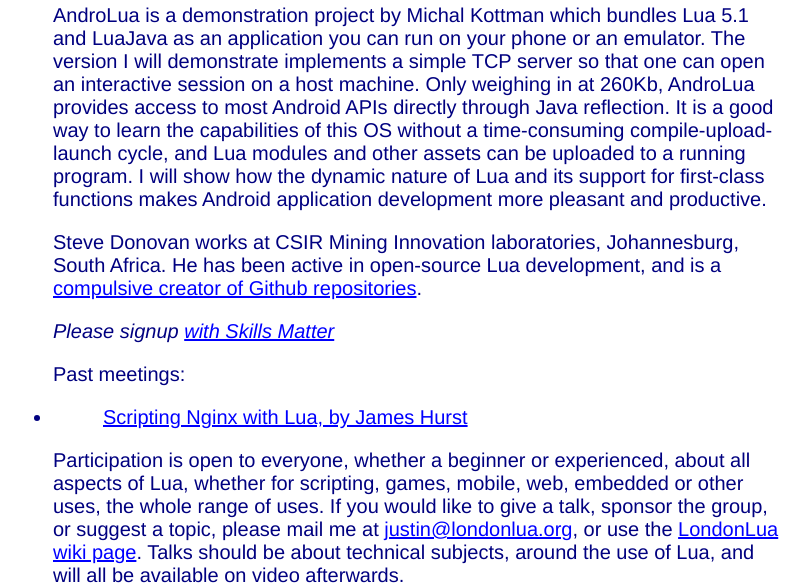
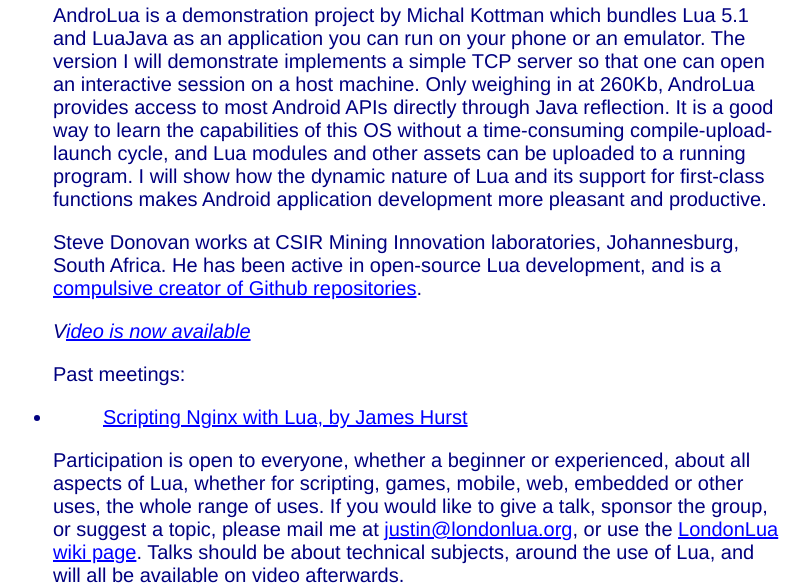
Before and after one commit to justincormack/londonlua, a plain HTML site: page index.html in a window 1280 px wide. Shown: the part 515-1100 px from the top of the page, without its empty margins (5-815 px from the left). Drawn offline with Linux system fonts and the light colour scheme.

Commit message:
add lnk to video

```diff
--- a/index.html
+++ b/index.html
@@ -32,7 +32,7 @@
 Africa.  He has been active in open-source Lua development, and is a
 <a href="https://github.com/stevedonovan">compulsive creator of Github repositories</a>.
 
-<p><em>Please signup <a href="http://skillsmatter.com/podcast/home/london-lua-user-group-androlua">with Skills Matter</a></em>
+<p><em>V<a href="http://skillsmatter.com/podcast/home/london-lua-user-group-androlua">ideo is now available</a></em>
 
 <p>Past meetings:
 <ul>
```
